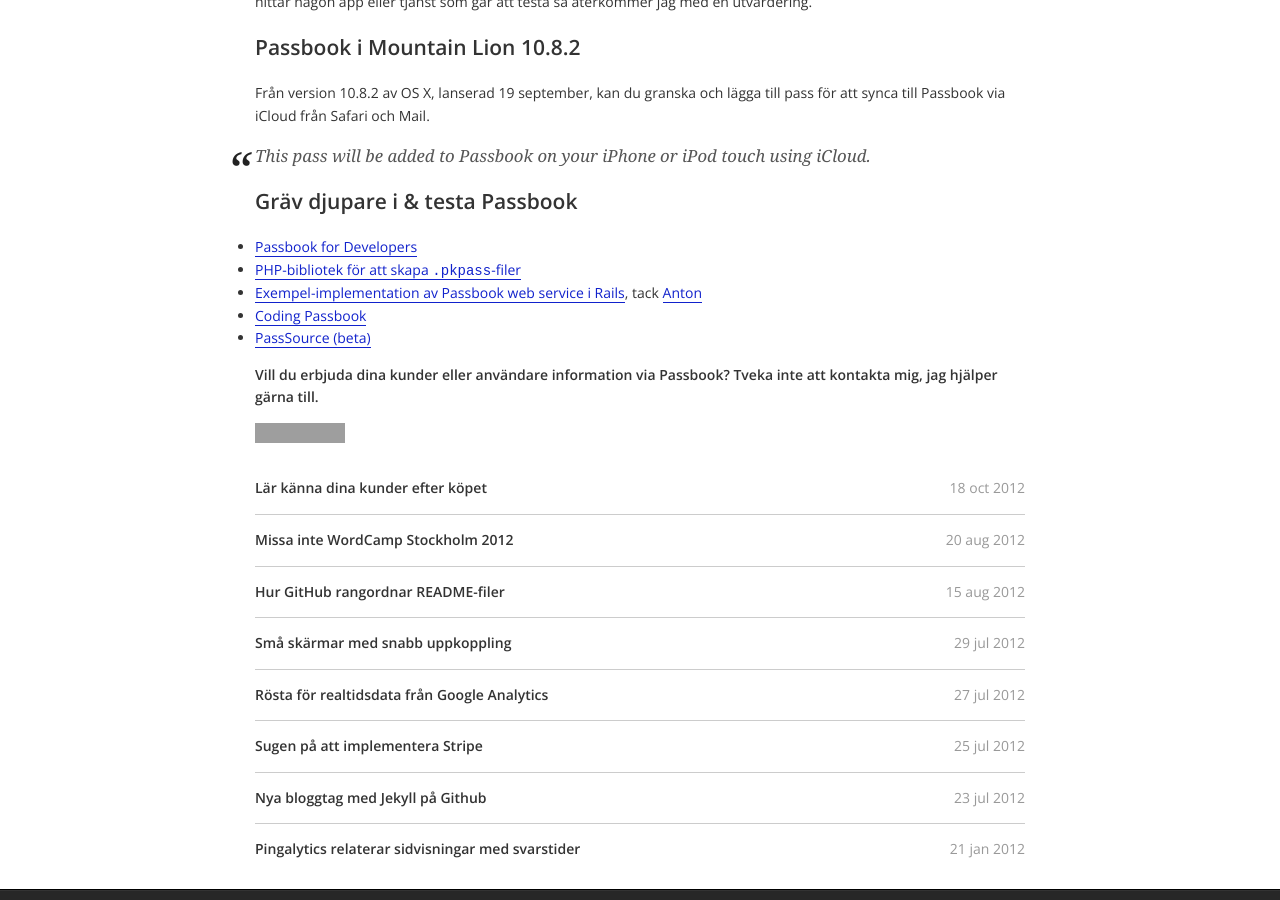
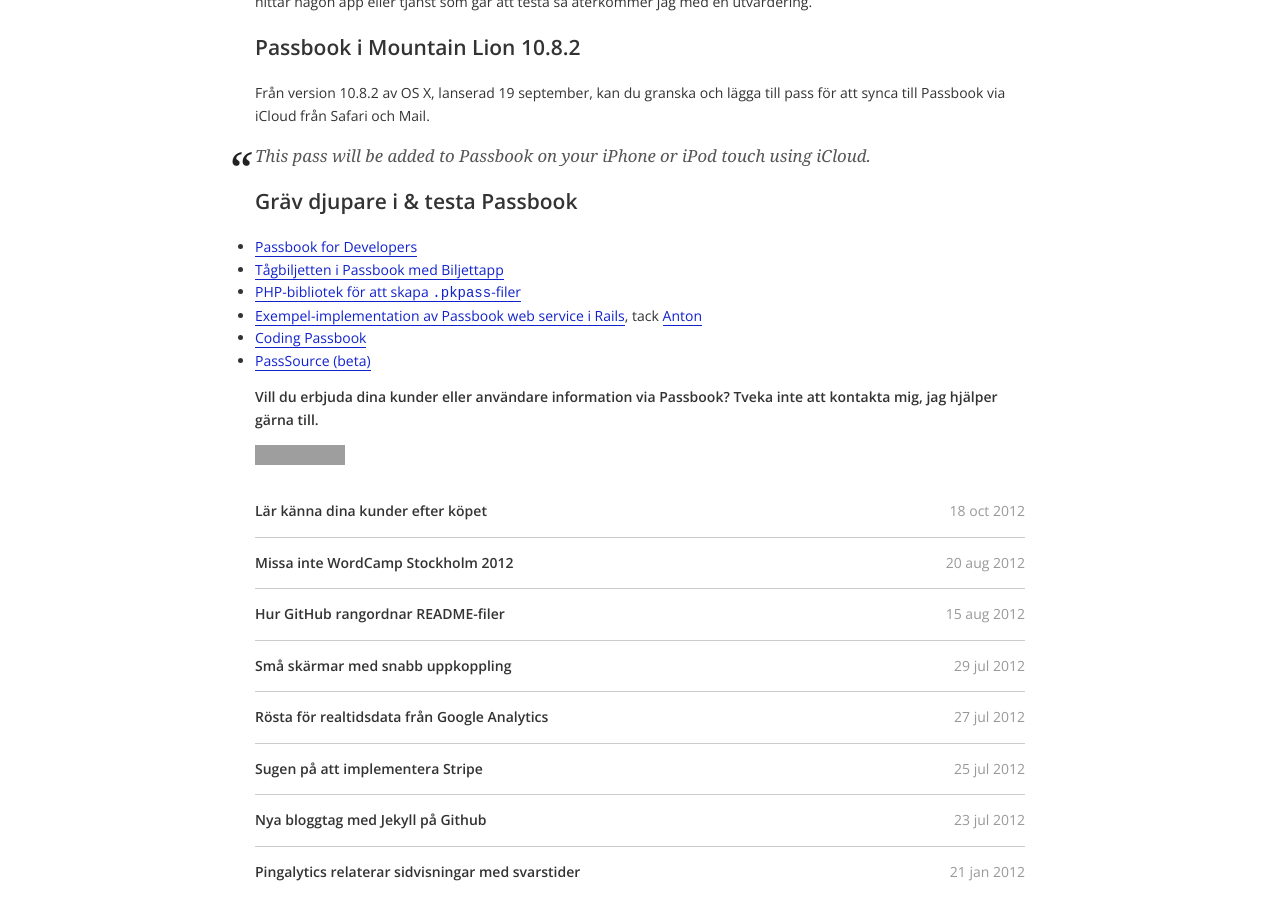
Before and after one commit to ptz0n/ptz0n.github.io, a Jekyll site: the page built from _posts/2012-09-29-passbook-biljetter-kuponger.md, in a window 1280 px wide and 900 px high, scrolled down 2514 px. Built offline with Jekyll 4.4.1, drawn with Linux system fonts in a browser that asks for light colours; grey boxes are pictures that could not be loaded.

Commit message:
Added link to Passbook post.

```diff
--- a/_posts/2012-09-29-passbook-biljetter-kuponger.md
+++ b/_posts/2012-09-29-passbook-biljetter-kuponger.md
@@ -82,6 +82,7 @@
 ## Gräv djupare i &amp; testa Passbook
 
 * [Passbook for Developers](https://developer.apple.com/passbook/)
+* [Tågbiljetten i Passbook med Biljettapp](http://biljettapp.se)
 * [PHP-bibliotek för att skapa `.pkpass`-filer](https://github.com/tschoffelen/PHP-PKPass)
 * [Exempel-implementation av Passbook web service i Rails](https://github.com/mattt/passbook_rails_example), tack [Anton](https://twitter.com/mptre)
 * [Coding Passbook](https://www.billguard.com/blog/2012/10/coding-passbook-lessons-learned/)
```
